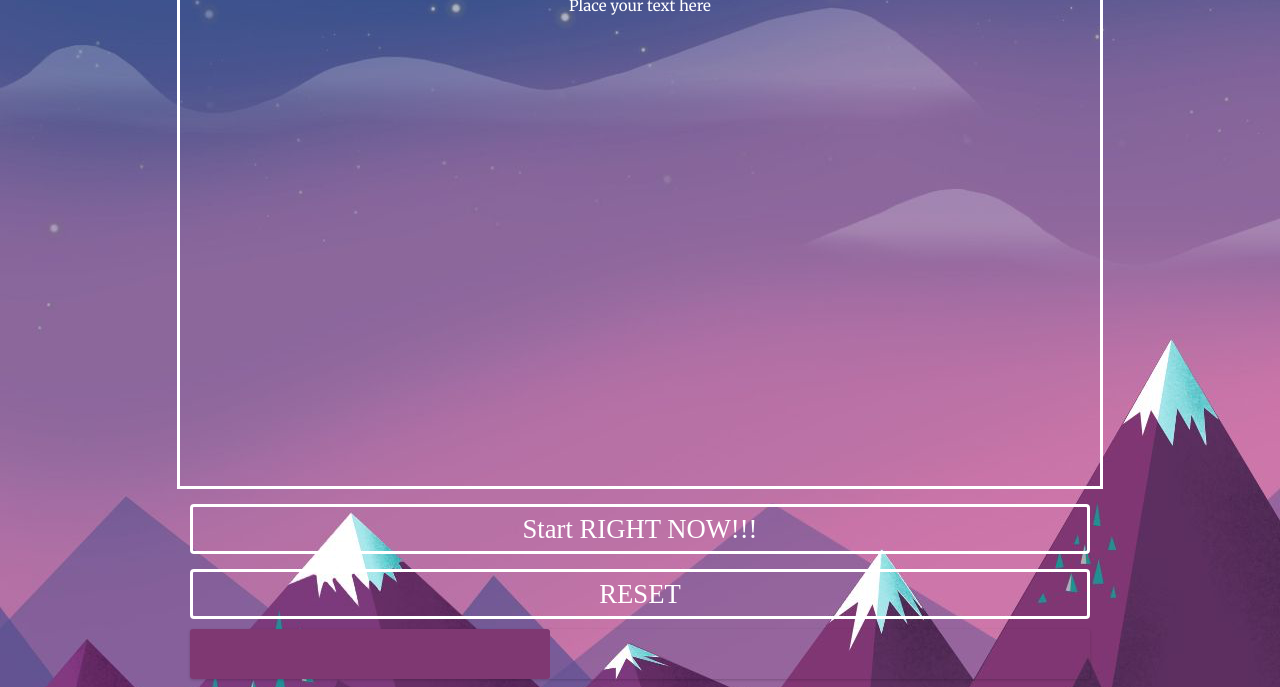
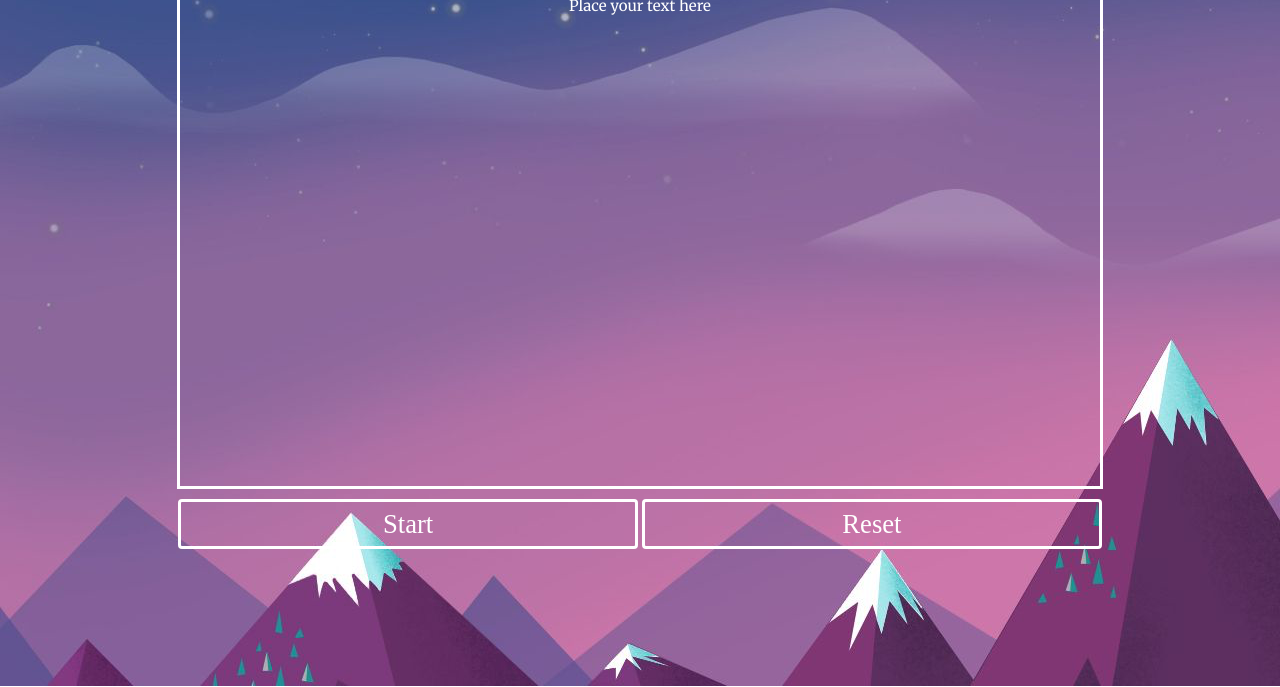
Before and after one commit to ninjagirl2018/Nounify, a plain HTML site: page index.html in a window 1280 px wide. Shown: the part 114-801 px from the top of the page. Drawn offline with nearby package versions, Linux system fonts and the light colour scheme.

Commit message:
work on progress bar

```diff
--- a/Assets/styles.css
+++ b/Assets/styles.css
@@ -20,9 +20,9 @@ footer {
 }
 
 button {
-    display: block;
+    display: inline-block;
     margin-bottom: 10px;
-    margin-top: 15px;
+    margin-top: 10px;
     margin-right: auto;
     margin-left: auto;
     border: 3px solid white;
@@ -31,21 +31,27 @@ button {
     text-align: center;
     font-size: 20pt;
     padding: 5px;
-    width: 900px;
+    width: 460px;
     height: 50px;
     background-color: transparent;
     color: white;
 }
 
+button:hover {
+    cursor: pointer;
+}
+
 .progress-bar {
-    margin-left: auto;
-    margin-right: auto;
-    margin-top: 10px;
-    background-color: transparent;
+    display: hidden;
+    position: absolute;
+    top: 50%;
+    left: 50%;
+    margin-top: -50px;
+    margin-left: -400px;
+    background: transparent;
     border-radius: 3px;
-    box-shadow: 0 1px 3px rgba(0, 0, 0, 0.2);
     height: 50px;
-    width: 900px;
+    width: 800px;
     max-width: 100%;
 }
 
@@ -53,7 +59,7 @@ button {
     background: rgb(127, 56, 114);
     border-radius: 3px;
     height: 50px;
-    width: 40%;
+    width: 0%;
 }
 
 #text_input {
--- a/app/main.js
+++ b/app/main.js
@@ -8,7 +8,6 @@ $("#start").on("click", function () {
     var words = str.split(" ");
     var allNouns = [];
     var wordsCount = words.length;
-    console.log(`wordsCount = ${wordsCount}`)
 
     var counter = 0;
     var progress = 0;
@@ -33,20 +32,17 @@ $("#start").on("click", function () {
 
             if (counter < wordsCount-1) {
                 counter++;
-                console.log(counter);
-                console.log(words[counter]);
                 processWord(words[counter])}
             else {
-                console.log(allNouns);
                 processText(words, allNouns);
             }
 
         })
+            progress = 100 * ((counter + 1)/wordsCount);
+            $(".progress").css("display", "visible");
+            $(".progress").css("width", progress + "%");
     }
     processWord(words[counter]);
-    progress = counter/wordsCount;
-
-    $(".progress").css.width = (100 * progress) + " %";
 })
 
 function processText(words, allNouns) {
@@ -64,7 +60,6 @@ function processText(words, allNouns) {
         }
         finalText += newWord;
     }
-    console.log(finalText);
     $("#text_input").text("");
     $("#text_input").append(newDiv);
     $("#text_input").attr("contenteditable", "false");
@@ -81,6 +76,3 @@ function stripPunctuation (word) {
     var clearWord = word.replace(/[.,\/#!$%\^&\*;:{}=\-_`~()]/g,"");
     return clearWord;
 }
-
-    // ["This", "text,", "is", "awesome"]
-    //["This", "text", "is", "awesome"]
--- a/index.html
+++ b/index.html
@@ -17,14 +17,15 @@
             <header>
                 <h1>Nounify</h1>
             </header>
-            <div contenteditable="true" id="text_input">Place your text here</div>
+            <div contenteditable="true" id="text_input">Place your text here
+            </div>
             <footer>
-                <button id="start">Start RIGHT NOW!!!</button>
-                <button id="reset">RESET</button>
-                <div class="progress-bar">
-                    <div data-size="100" class="progress"></div>
-                </div>
+                <button id="start">Start</button>
+                <button id="reset">Reset</button>
             </footer>
+            <div class="progress-bar">
+                <div data-size="100" class="progress"></div>
+            </div>
         </div>
     </body>
 </html>
```
